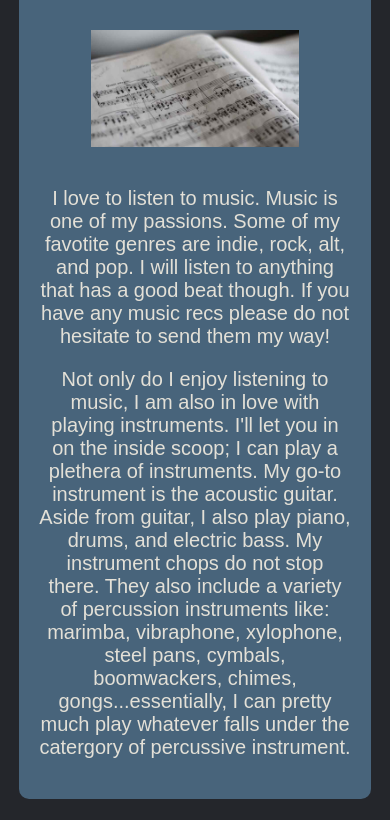
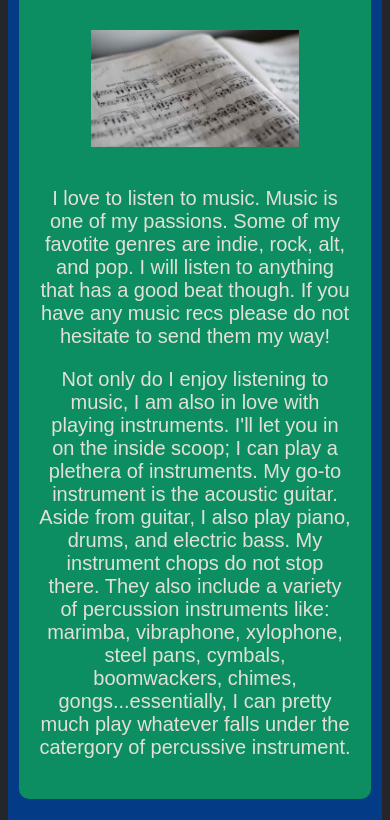
Before and after one commit to itsnancyq/Personal_Website, a plain HTML site: page about.html in a window 390 px wide. Shown: the part 474-1294 px from the top of the page. Drawn offline with Linux system fonts and the light colour scheme.

Commit message:
added advanced css selector

```diff
--- a/style.css
+++ b/style.css
@@ -48,6 +48,7 @@ h2 {
 }
 
 #selfie {
+    display: flex;
     height: 50vw;
     width: auto;
     padding: 20px;
@@ -118,7 +119,15 @@ a {
     color: #7DA1BF;
 }
 
-@media (max-width: 800px)
+@media (max-width: 700px) {
+    body {
+        background-color: rgb(4, 59, 135);
+    }
+    section {
+        background-color: rgb(12, 142, 98);
+    }
+}
+
 
 
 h3:hover {
```
